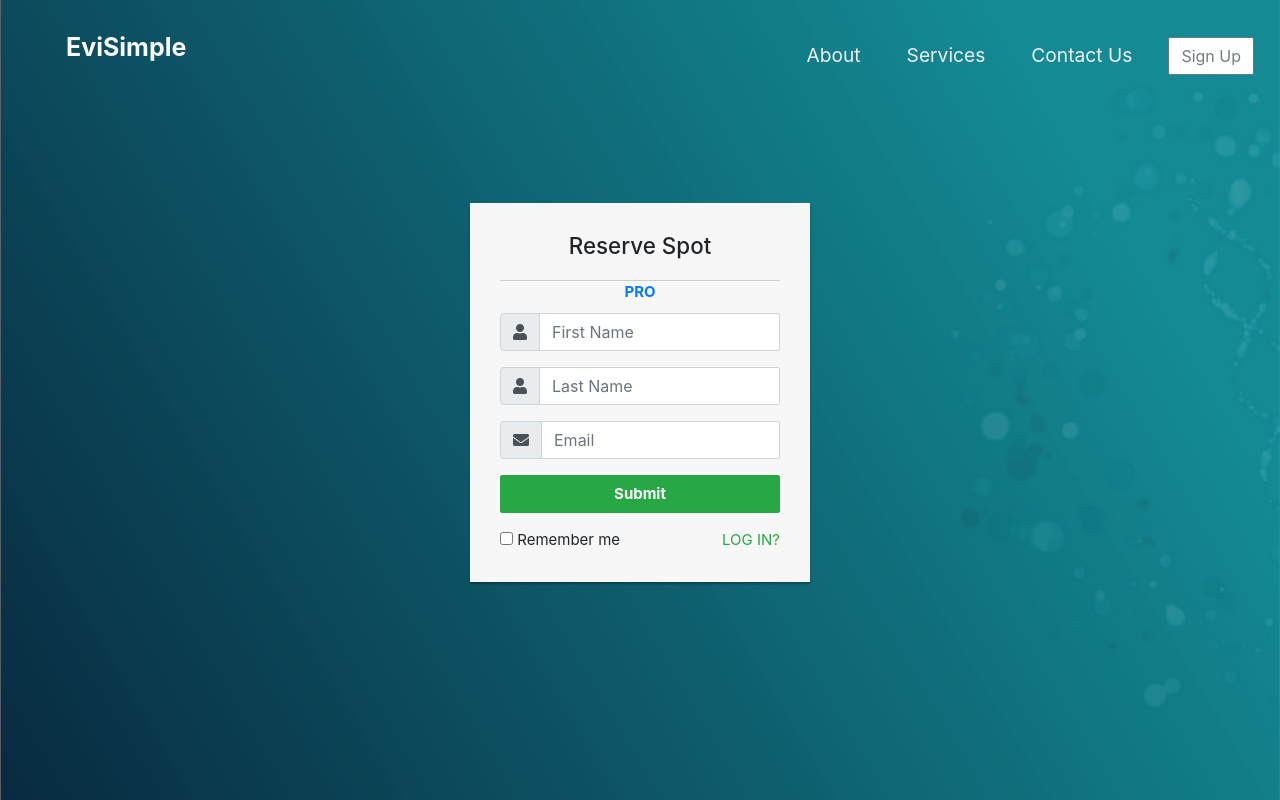
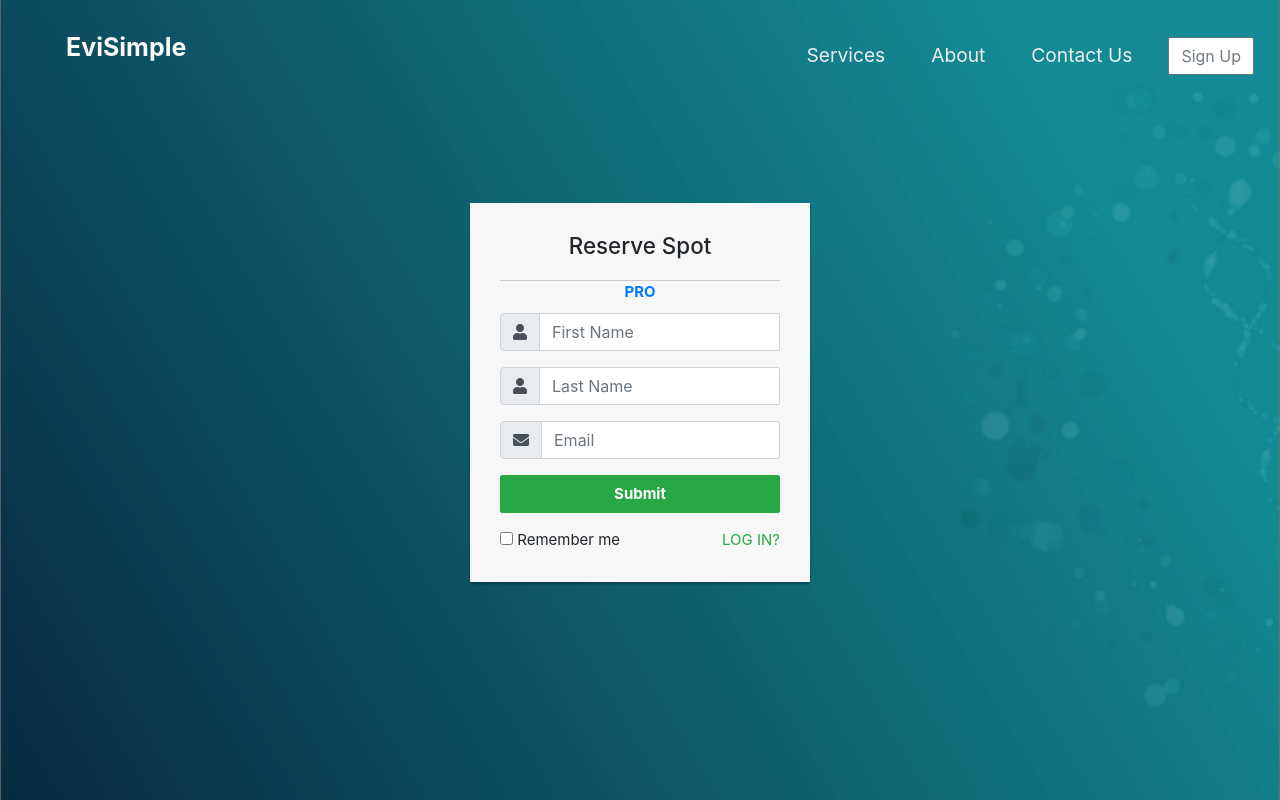
Before and after one commit to Sadi24/evisimple1, a PHP site: the page made by signup Pro.php in a window 1280 px wide. Run offline with PHP 8.4, Linux system fonts and the light colour scheme; some libraries are stand-ins or nearby versions.

Commit message:
Update signup Pro.php

```diff
--- a/signup Pro.php
+++ b/signup Pro.php
@@ -17,6 +17,7 @@ session_start();
 />
 <!--   external css-->
    <link rel="stylesheet" href="css/style1.css">
+   <link rel="icon" href="images/pencil-icon.png">
 
     <title>Evisimple</title>
 
@@ -33,12 +34,14 @@ session_start();
         <div class="collapse navbar-collapse" id="navbarNav">
         <div class="mx-auto"></div>
         <ul class="navbar-nav">
+
+        <li class="nav-item">
+        <a class="nav-link" href="#Services">Services<span class="sr-only">(current)</span></a>
+            </li>
         <li class="nav-item">
         <a class="nav-link" href="#AboutUs">About</a>
         </li>
-        <li class="nav-item">
-        <a class="nav-link" href="#Services">Services<span class="sr-only">(current)</span></a>
-            </li>
+
             <li class="nav-item">
                 <a class="nav-link" href="#ContactUs">Contact Us</a>
             </li>
```
